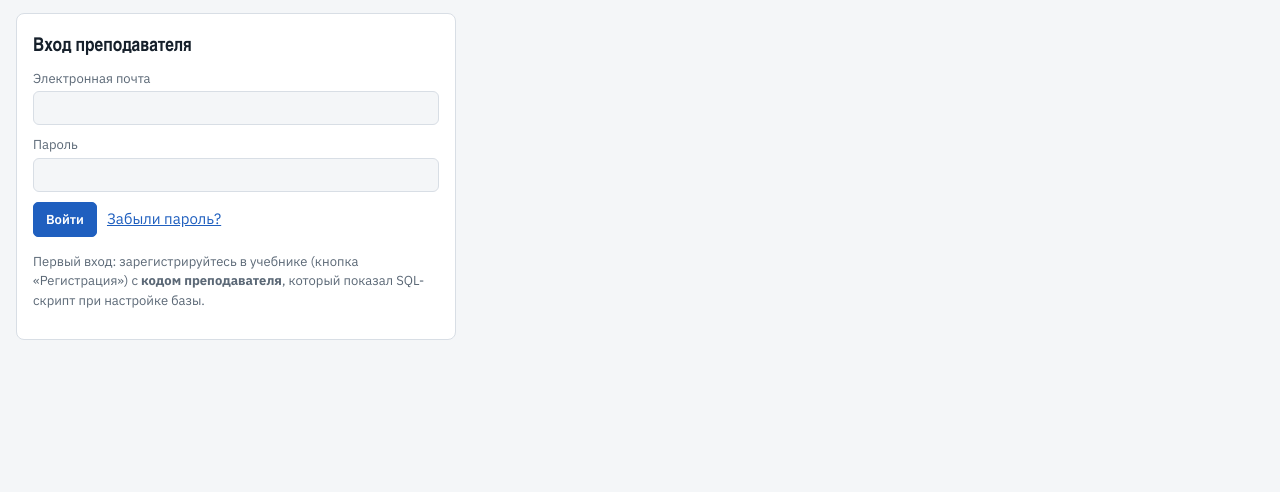
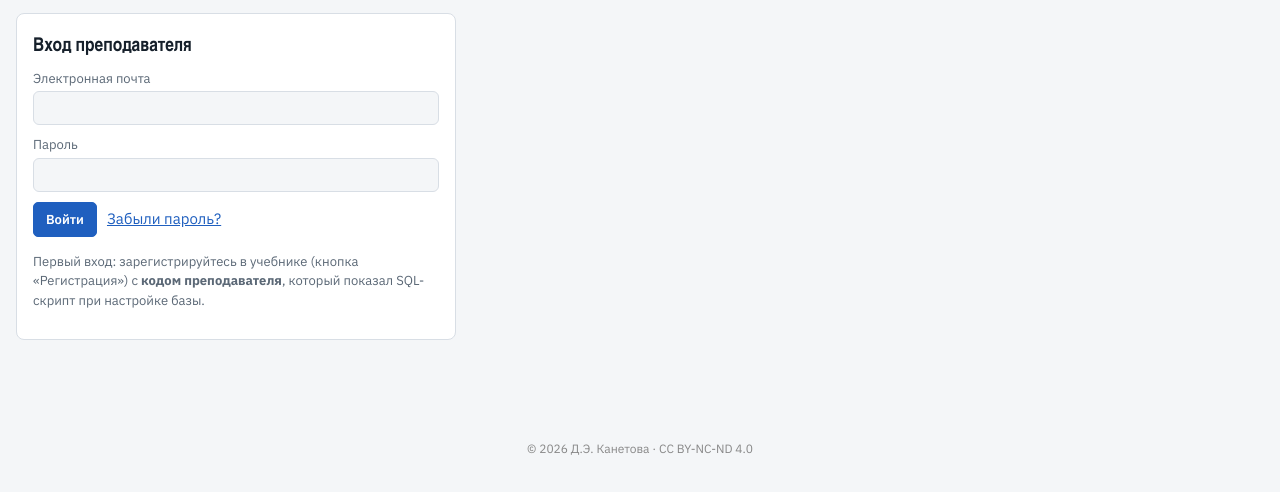
Before and after one commit to dkanetova76-hue/isu-trainer, a plain HTML site: page teacher.html in a window 1280 px wide. Shown: the part 78-570 px from the top of the page. Drawn offline with nearby package versions, Linux system fonts and the light colour scheme.

Commit message:
Update teacher.html

```diff
--- a/teacher.html
+++ b/teacher.html
@@ -739,4 +739,7 @@ function csv(){
 init();
 </script>
 </body>
+  <footer style="text-align:center;font-size:12px;color:#888;margin:24px 0">
+  © 2026 Д.Э. Канетова · CC BY-NC-ND 4.0
+</footer>
 </html>
```
